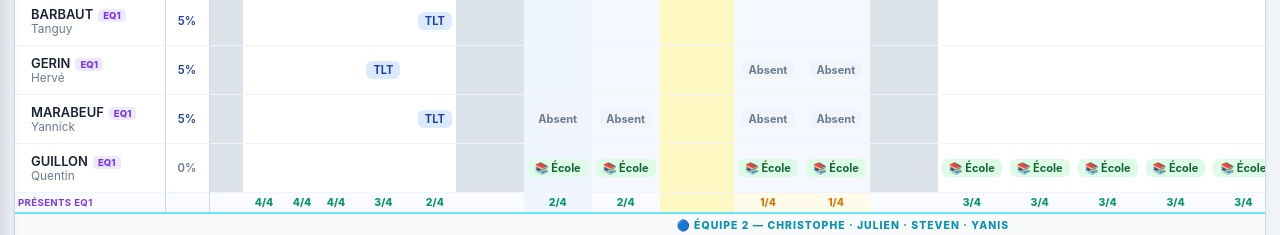
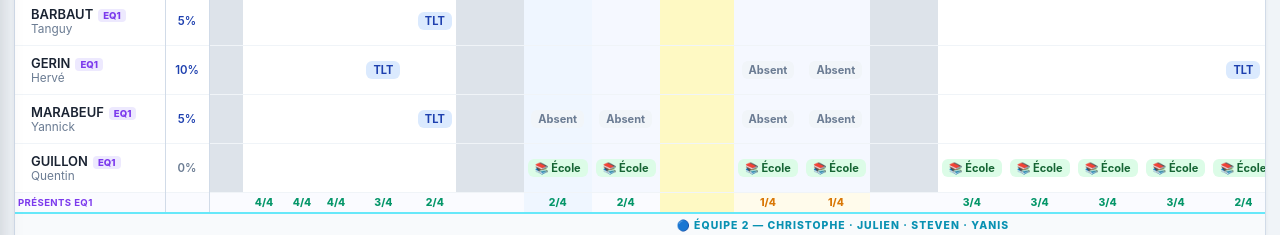
Before and after one commit to Etienne69007/gestionnaire-taches, a plain HTML site: page planning_equipe.html in a window 1280 px wide. Shown: the part 461-696 px from the top of the page. Drawn offline with Linux system fonts and the light colour scheme.

Commit message:
Add files via upload

```diff
--- a/planning_equipe.html
+++ b/planning_equipe.html
@@ -343,7 +343,7 @@ const TEAM = [
     ] },
   { nom:'GERIN', prenom:'Hervé', equipe:1,
     jours:[
-      {5:'TLT',12:'RTT',13:'RTT',27:'RTT',30:'RTT'},
+      {5:'TLT',12:'RTT',13:'RTT',20:'TLT',27:'RTT',30:'RTT'},
       {21:'RTT',22:'RTT',23:'RTT',24:'RTT',28:'RTT',29:'RTT',30:'RTT',31:'RTT'},
       {}
     ] },
```
